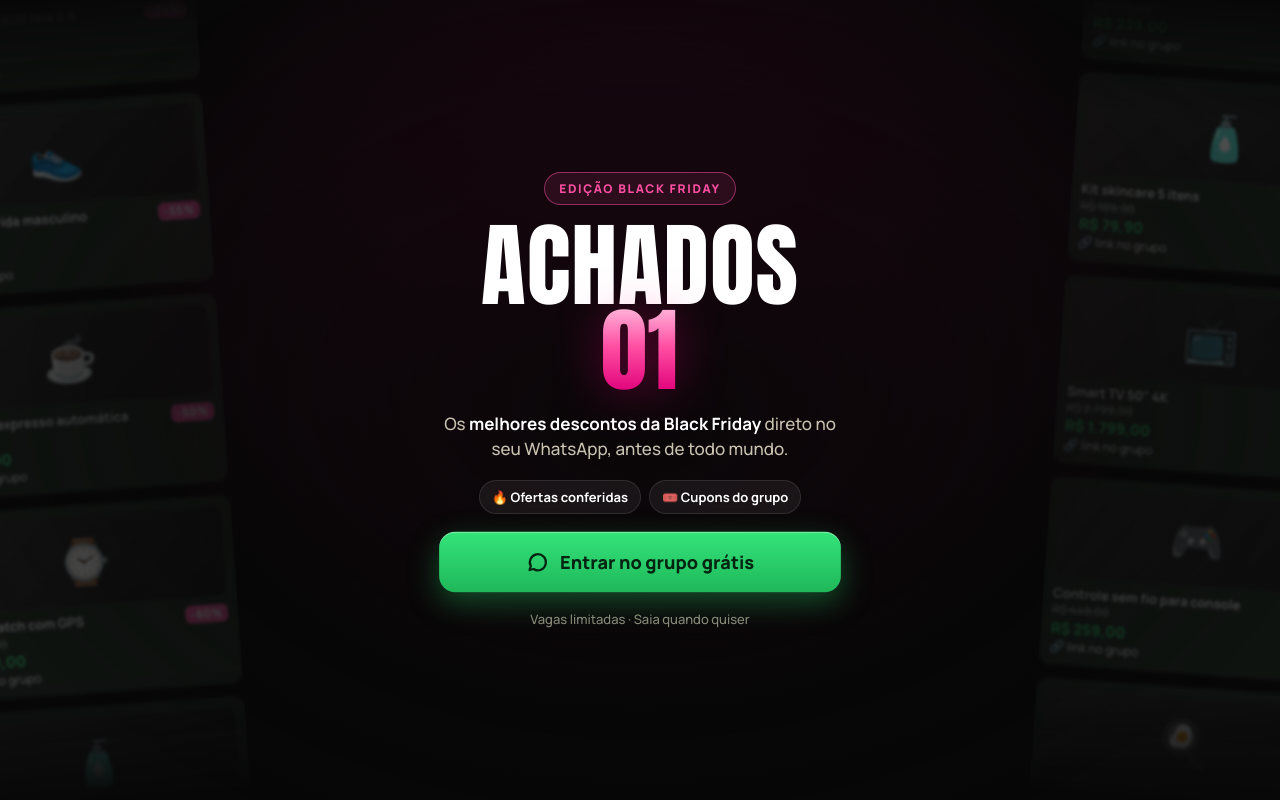
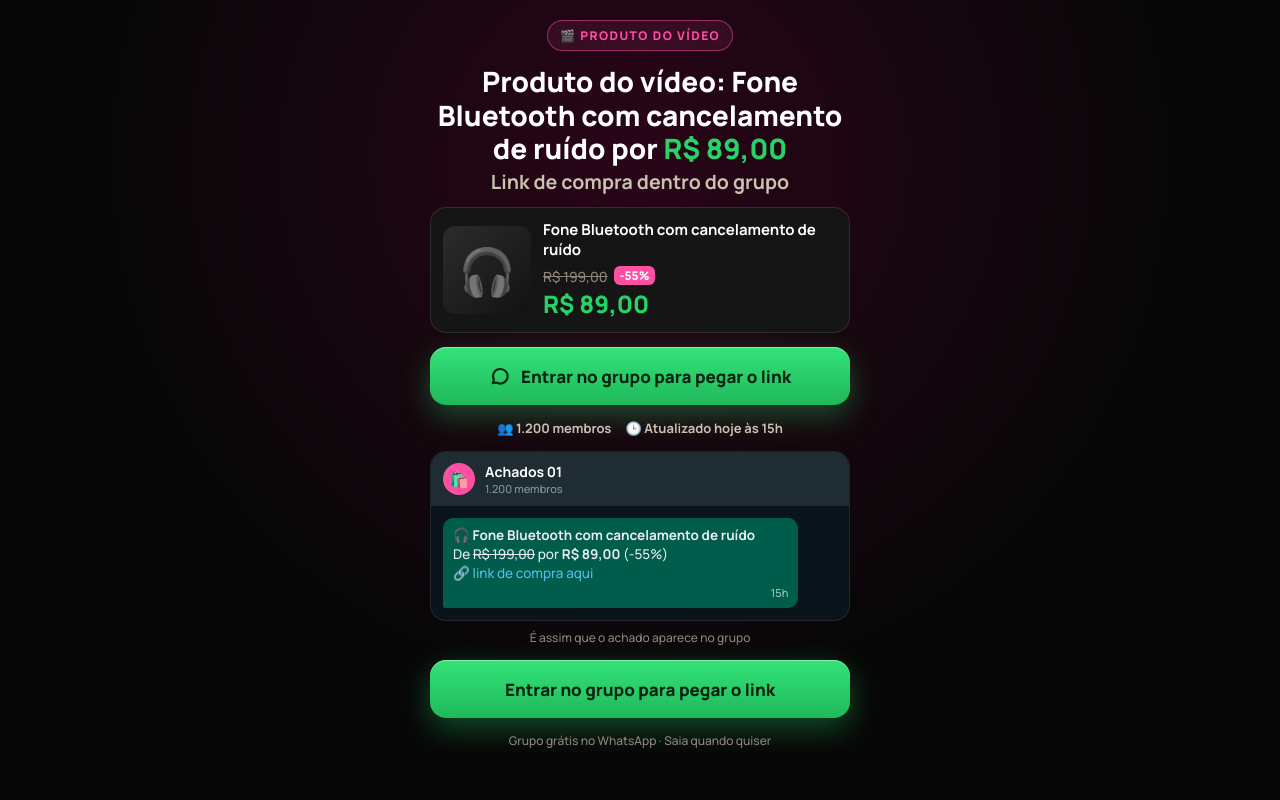
Before and after one commit to pedrohenriqueeeee2023-dotcom/promo-es, a plain HTML site: page index.html in a window 1280 px wide. Drawn offline with Linux system fonts and the light colour scheme.

Commit message:
Alinha landing ao criativo: produto do vídeo, prova social e CompleteRegistration no clique
Co-Authored-By: Claude Opus 5.5 <noreply@anthropic.com>
Claude-Session: https://claude.ai/code/session_01DHs11w8zfEUyRhh9ZPBzVV

```diff
--- a/index.html
+++ b/index.html
@@ -3,10 +3,29 @@
 <head>
 <meta charset="utf-8">
 <script>
-  // ===== TROQUE AQUI =====
+  // ===================== TROQUE AQUI =====================
   window.LINK_GRUPO = 'https://chat.whatsapp.com/KGTWkHAhr2g8S3n61Gmztn'; // link de convite do grupo
   window.PIXEL_ID   = '1575770280970943'; // ID do Pixel da Meta
-  // =======================
+
+  // Prova social (atualize quando mudar)
+  window.MEMBROS    = '1.200';  // número de membros do grupo
+  window.ATUALIZADO = '15h';    // vira "Atualizado hoje às 15h"
+
+  // Um produto por vídeo. No anúncio, use o link com ?p=CHAVE
+  // Ex.: https://seusite.vercel.app/?p=fone  -> mostra o produto "fone"
+  // Sem ?p= na URL, mostra o primeiro da lista.
+  window.PRODUTOS = {
+    fone: {
+      nome:  'Fone Bluetooth com cancelamento de ruído', // MESMO nome do vídeo
+      de:    '199,00',            // preço "de" (riscado)
+      por:   '89,00',             // preço "por" (MESMO do vídeo)
+      foto:  '',                  // ex.: 'fone.jpg' (foto do produto). Vazio = usa o emoji
+      emoji: '🎧',
+      print: ''                   // ex.: 'print-fone.jpg' (print REAL do grupo). Vazio = gera um print automático
+    }
+    // , outro: { nome:'...', de:'...', por:'...', foto:'', emoji:'📦', print:'' }
+  };
+  // ======================================================
 
   // Meta Pixel: carrega assim que a página abre.
   window.carregarPixel = function(){
@@ -19,108 +38,136 @@
     s.parentNode.insertBefore(t,s)}(window, document,'script',
     'https://connect.facebook.net/en_US/fbevents.js');
     fbq('init', PIXEL_ID);
-    fbq('track', 'PageView', { content_name: 'achados-01' });
+    fbq('track', 'PageView');
   };
   carregarPixel();
 </script>
 <meta name="viewport" content="width=device-width, initial-scale=1, viewport-fit=cover">
-<title>Achados 01 | Black Friday</title>
-<meta name="description" content="Entre no grupo Achados 01 no WhatsApp e receba as melhores ofertas da Black Friday.">
+<title>Achado de hoje | Achados 01</title>
+<meta name="description" content="O produto do vídeo com o link de compra dentro do grupo Achados 01 no WhatsApp.">
 <meta name="robots" content="noindex">
 <meta name="theme-color" content="#070707">
 <link rel="preconnect" href="https://fonts.googleapis.com">
 <link rel="preconnect" href="https://fonts.gstatic.com" crossorigin>
-<link rel="stylesheet" href="https://fonts.googleapis.com/css2?family=Anton&family=Manrope:wght@500;700;800&display=swap">
+<link rel="stylesheet" href="https://fonts.googleapis.com/css2?family=Manrope:wght@500;700;800&display=swap">
 <style>
-:root{--bg:#070707;--ink:#fff;--muted:#C9C2B0;--gold:#FF4FA3;--gold2:#E0007A;--green:#25D366}
+:root{--bg:#070707;--ink:#fff;--muted:#C9C2B0;--pink:#FF4FA3;--green:#25D366}
 *{box-sizing:border-box;margin:0}
-html,body{height:100%;overflow:hidden}
-body{background:radial-gradient(ellipse at 50% 35%,#2a0518 0%,var(--bg) 60%);color:var(--ink);font-family:Manrope,system-ui,sans-serif;display:flex;align-items:center;justify-content:center;padding:24px 16px}
+body{min-height:100vh;background:radial-gradient(ellipse at 50% 20%,#2a0518 0%,var(--bg) 60%);color:var(--ink);font-family:Manrope,system-ui,sans-serif;display:flex;justify-content:center;padding:20px 16px 32px}
+main{width:100%;max-width:420px;display:flex;flex-direction:column;gap:14px;text-align:center}
 
-/* carrosséis dos lados */
-.rail{position:fixed;top:0;bottom:0;width:min(46vw,300px);overflow:hidden;opacity:.28;filter:blur(1.6px) saturate(.9);pointer-events:none;z-index:0;
-  -webkit-mask-image:linear-gradient(transparent,#000 15%,#000 85%,transparent);mask-image:linear-gradient(transparent,#000 15%,#000 85%,transparent)}
-.rail.l{left:-6vw;transform:rotate(-4deg)}
-.rail.r{right:-6vw;transform:rotate(4deg)}
-.track{display:flex;flex-direction:column;gap:14px;animation:sobe 38s linear infinite}
-.rail.r .track{animation-name:desce;animation-duration:44s}
-@keyframes sobe{to{transform:translateY(-50%)}}
-@keyframes desce{from{transform:translateY(-50%)}to{transform:translateY(0)}}
-.promo{background:#1F2C24;border-radius:12px;padding:10px;font-size:12px;line-height:1.35;color:#E9EDEF}
-.promo .img{height:90px;border-radius:8px;display:flex;align-items:center;justify-content:center;font-size:44px;margin-bottom:8px;background:linear-gradient(135deg,#2c2c2c,#121212)}
-.promo b{display:block;font-size:13px}
-.promo s{color:#8FA39A}
-.promo .por{color:var(--green);font-weight:800;font-size:15px}
-.promo .off{float:right;background:var(--gold);color:#fff;font-weight:800;border-radius:6px;padding:1px 6px}
-/* escurece o centro para o texto ficar legível */
-.fade{position:fixed;inset:0;z-index:1;pointer-events:none;background:radial-gradient(ellipse 55% 60% at 50% 50%,rgba(7,7,7,.92),rgba(7,7,7,.25) 75%,transparent)}
+.tag{align-self:center;border:1px solid rgba(255,79,163,.5);color:var(--pink);font-weight:800;font-size:12px;letter-spacing:.12em;padding:6px 12px;border-radius:99px;background:rgba(255,79,163,.1)}
+h1{font-size:clamp(22px,6.4vw,28px);line-height:1.2;font-weight:800}
+h1 .preco{color:var(--green);white-space:nowrap}
+h1 small{display:block;font-size:.7em;color:var(--muted);font-weight:700;margin-top:4px}
 
-main{position:relative;z-index:2;width:100%;max-width:400px;text-align:center;display:flex;flex-direction:column;gap:18px}
-.tag{align-self:center;display:flex;align-items:center;gap:8px;border:1px solid rgba(255,79,163,.5);color:var(--gold);font-weight:800;font-size:12px;letter-spacing:.14em;padding:7px 14px;border-radius:99px;background:rgba(255,79,163,.1)}
-h1{font-family:Anton,Impact,sans-serif;font-weight:400;font-size:clamp(58px,19vw,92px);line-height:.92;letter-spacing:.01em;text-transform:uppercase}
-h1 span{display:block;background:linear-gradient(180deg,#FFB3D9,var(--gold) 45%,var(--gold2));-webkit-background-clip:text;background-clip:text;color:transparent;filter:drop-shadow(0 4px 24px rgba(255,0,128,.35))}
-.sub{color:var(--muted);font-size:17px;line-height:1.5}
-.sub strong{color:#fff}
-.chips{display:flex;flex-wrap:wrap;justify-content:center;gap:8px}
-.chips span{font-size:13px;font-weight:700;padding:7px 12px;border-radius:99px;background:rgba(255,255,255,.06);border:1px solid rgba(255,255,255,.1)}
-.btn{display:flex;align-items:center;justify-content:center;gap:10px;min-height:60px;border-radius:16px;background:linear-gradient(180deg,#34E37A,#1FB85A);color:#032411;font-weight:800;font-size:18px;text-decoration:none;box-shadow:0 10px 30px rgba(37,211,102,.35),inset 0 1px 0 rgba(255,255,255,.4);animation:pulse 1.8s infinite}
-.btn svg{width:24px;height:24px}
-.small{font-size:13px;color:#8d877a}
-@keyframes pulse{0%,100%{transform:scale(1)}50%{transform:scale(1.03)}}
-@media (max-width:600px){.rail{width:36vw}.track{gap:10px}.promo{padding:7px;font-size:10px;border-radius:9px}.promo .img{height:56px;font-size:28px;margin-bottom:5px}.promo b{font-size:10.5px}.promo .por{font-size:12px}}
-@media (prefers-reduced-motion:reduce){.btn,.track{animation:none}}
+/* card do produto */
+.prod{display:flex;gap:12px;align-items:center;text-align:left;background:#151515;border:1px solid rgba(255,255,255,.1);border-radius:16px;padding:12px}
+.prod .img{flex:0 0 88px;height:88px;border-radius:12px;background:linear-gradient(135deg,#2c2c2c,#121212);display:flex;align-items:center;justify-content:center;font-size:46px;overflow:hidden}
+.prod .img img{width:100%;height:100%;object-fit:cover}
+.prod b{display:block;font-size:15px;line-height:1.3;margin-bottom:6px}
+.prod s{color:#8d877a;font-size:14px}
+.prod .por{display:block;color:var(--green);font-weight:800;font-size:24px}
+.prod .off{display:inline-block;background:var(--pink);color:#fff;font-weight:800;font-size:12px;border-radius:6px;padding:1px 6px;margin-left:6px;vertical-align:2px}
 
+.btn{display:flex;align-items:center;justify-content:center;gap:10px;min-height:58px;padding:0 16px;border-radius:16px;background:linear-gradient(180deg,#34E37A,#1FB85A);color:#032411;font-weight:800;font-size:17px;text-decoration:none;box-shadow:0 10px 30px rgba(37,211,102,.35),inset 0 1px 0 rgba(255,255,255,.4)}
+.btn svg{width:22px;height:22px;flex:none}
+.prova{display:flex;justify-content:center;flex-wrap:wrap;gap:6px 14px;font-size:13px;color:var(--muted);font-weight:700}
+.small{font-size:12px;color:#8d877a}
+
+/* print do grupo */
+.print{background:#0B141A;border-radius:16px;overflow:hidden;border:1px solid rgba(255,255,255,.08);text-align:left}
+.print>img{display:block;width:100%}
+.wa-top{display:flex;align-items:center;gap:10px;background:#202C33;padding:10px 12px;font-size:14px;font-weight:700}
+.wa-top i{width:32px;height:32px;border-radius:50%;background:var(--pink);display:flex;align-items:center;justify-content:center;font-style:normal;font-size:16px}
+.wa-top span{display:block;font-size:11px;color:#8696A0;font-weight:500}
+.wa-msg{margin:12px;max-width:85%;background:#005C4B;border-radius:10px 10px 10px 2px;padding:8px 10px;font-size:13.5px;line-height:1.4;color:#E9EDEF}
+.wa-msg a{color:#53BDEB;text-decoration:none}
+.wa-msg .h{display:block;text-align:right;font-size:11px;color:#9FC9BF;margin-top:2px}
+.legenda{font-size:12px;color:#8d877a;margin-top:-6px}
 </style>
 </head>
 <body>
-<div class="rail l" aria-hidden="true"><div class="track"></div></div>
-<div class="rail r" aria-hidden="true"><div class="track"></div></div>
-<div class="fade"></div>
+<main>
+  <span class="tag">🎬 PRODUTO DO VÍDEO</span>
 
-<main>
-  <span class="tag">EDIÇÃO BLACK FRIDAY</span>
-  <h1>Achados <span>01</span></h1>
-  <p class="sub">Os <strong>melhores descontos da Black Friday</strong> direto no seu WhatsApp, antes de todo mundo.</p>
-  <div class="chips"><span>🔥 Ofertas conferidas</span><span>🎟️ Cupons do grupo</span></div>
-  <a class="btn js-grupo" data-cta="principal" href="#" target="_blank" rel="noopener">
+  <h1>Produto do vídeo: <span class="js-nome"></span> por <span class="preco">R$ <span class="js-por"></span></span>
+    <small>Link de compra dentro do grupo</small></h1>
+
+  <div class="prod">
+    <div class="img js-img"></div>
+    <div>
+      <b class="js-nome"></b>
+      <s>R$ <span class="js-de"></span></s><span class="off js-off"></span>
+      <span class="por">R$ <span class="js-por"></span></span>
+    </div>
+  </div>
+
+  <a class="btn js-grupo" data-cta="principal" href="#" rel="noopener">
     <svg viewBox="0 0 24 24" fill="none" stroke="currentColor" stroke-width="2.2" stroke-linecap="round" stroke-linejoin="round" aria-hidden="true"><path d="M4 20l1.3-3.9A8 8 0 1 1 8 19z"/></svg>
-    Entrar no grupo grátis
+    Entrar no grupo para pegar o link
   </a>
-  <p class="small">Vagas limitadas · Saia quando quiser</p>
+
+  <div class="prova">
+    <span>👥 <span class="js-membros"></span> membros</span>
+    <span>🕒 Atualizado hoje às <span class="js-hora"></span></span>
+  </div>
+
+  <div class="print js-print"></div>
+  <p class="legenda">É assim que o achado aparece no grupo</p>
+
+  <a class="btn js-grupo" data-cta="rodape" href="#" rel="noopener">Entrar no grupo para pegar o link</a>
+  <p class="small">Grupo grátis no WhatsApp · Saia quando quiser</p>
 </main>
 
 <script>
-// Coloca o link do grupo em todos os botões
-document.querySelectorAll('.js-grupo').forEach(function(a){ a.href = LINK_GRUPO; });
+(function(){
+  // Escolhe o produto pela URL (?p=chave) ou usa o primeiro
+  var chave = new URLSearchParams(location.search).get('p');
+  var lista = window.PRODUTOS;
+  var p = lista[chave] || lista[Object.keys(lista)[0]];
 
-// "Prints" de promoções nos carrosséis (ilustrativos)
-(function(){
-  var P = [
-    ['🎧','Fone Bluetooth com cancelamento de ruído','299,90','119,90',60],
-    ['📱','Smartphone 128GB tela 6.6"','1.899,00','1.149,00',39],
-    ['👟','Tênis de corrida masculino','399,99','179,99',55],
-    ['☕','Cafeteira expresso automática','899,00','449,00',50],
-    ['⌚','Smartwatch com GPS','599,00','239,00',60],
-    ['🧴','Kit skincare 5 itens','189,90','79,90',58],
-    ['📺','Smart TV 50" 4K','2.799,00','1.799,00',36],
-    ['🎮','Controle sem fio para console','449,00','259,00',42],
-    ['🍳','Air fryer 5 litros','549,90','249,90',55],
-    ['💻','Notebook 16GB SSD 512GB','4.299,00','2.899,00',33],
-    ['🎒','Mochila notebook impermeável','229,90','89,90',61],
-    ['🔊','Caixa de som portátil','349,00','159,00',54]
-  ];
-  function card(p){ return '<div class="promo"><div class="img">'+p[0]+'</div><span class="off">-'+p[4]+'%</span><b>'+p[1]+'</b><s>R$ '+p[2]+'</s><br><span class="por">R$ '+p[3]+'</span><br>🔗 link no grupo</div>'; }
-  var tr = document.querySelectorAll('.track');
-  [P.slice(0,6).concat(P.slice(6)), P.slice(6).concat(P.slice(0,6))].forEach(function(lista, i){
-    var h = lista.map(card).join(''); tr[i].innerHTML = h + h; // duplicado = loop contínuo
+  function num(v){ return parseFloat(String(v).replace(/\./g,'').replace(',','.')); }
+  var off = Math.round((1 - num(p.por)/num(p.de)) * 100);
+  function fill(sel, txt){ document.querySelectorAll(sel).forEach(function(el){ el.textContent = txt; }); }
+
+  fill('.js-nome', p.nome);
+  fill('.js-de', p.de);
+  fill('.js-por', p.por);
+  fill('.js-off', off > 0 ? '-' + off + '%' : '');
+  fill('.js-membros', MEMBROS);
+  fill('.js-hora', ATUALIZADO);
+  document.title = 'Achado de hoje: ' + p.nome + ' por R$ ' + p.por;
+
+  var img = document.querySelector('.js-img');
+  if (p.foto) { var i = new Image(); i.src = p.foto; i.alt = p.nome; img.appendChild(i); }
+  else img.textContent = p.emoji || '🛍️';
+
+  // Print do grupo: imagem real, se tiver; senão gera um no estilo WhatsApp
+  var pr = document.querySelector('.js-print');
+  if (p.print) {
+    var im = new Image(); im.src = p.print; im.alt = 'Print do grupo com o ' + p.nome; pr.appendChild(im);
+  } else {
+    pr.innerHTML =
+      '<div class="wa-top"><i>🛍️</i><div>Achados 01<span>' + MEMBROS + ' membros</span></div></div>' +
+      '<div class="wa-msg">' + (p.emoji || '🛍️') + ' <b></b><br>De <s>R$ ' + p.de + '</s> por <b>R$ ' + p.por + '</b>' +
+      (off > 0 ? ' (-' + off + '%)' : '') + '<br>🔗 <a>link de compra aqui</a><span class="h">' + ATUALIZADO + '</span></div>';
+    pr.querySelector('.wa-msg b').textContent = p.nome;
+  }
+
+  // Botões: dispara CompleteRegistration e só depois abre o grupo
+  document.querySelectorAll('.js-grupo').forEach(function(a){
+    a.href = LINK_GRUPO;
+    a.addEventListener('click', function(e){
+      e.preventDefault();
+      if (window.fbq) fbq('track', 'CompleteRegistration', {
+        content_name: p.nome, cta: a.dataset.cta
+      });
+      // pequena espera para o evento sair antes de trocar para o WhatsApp
+      setTimeout(function(){ location.href = LINK_GRUPO; }, 300);
+    });
   });
 })();
-
-// Clique no botão do grupo = evento "Lead" no Pixel
-document.addEventListener('click', function(e){
-  var a = e.target.closest && e.target.closest('.js-grupo');
-  if (a && window.fbq) fbq('track', 'Lead', { content_name: 'achados-01', cta: a.dataset.cta });
-});
 </script>
 </body>
 </html>
```
